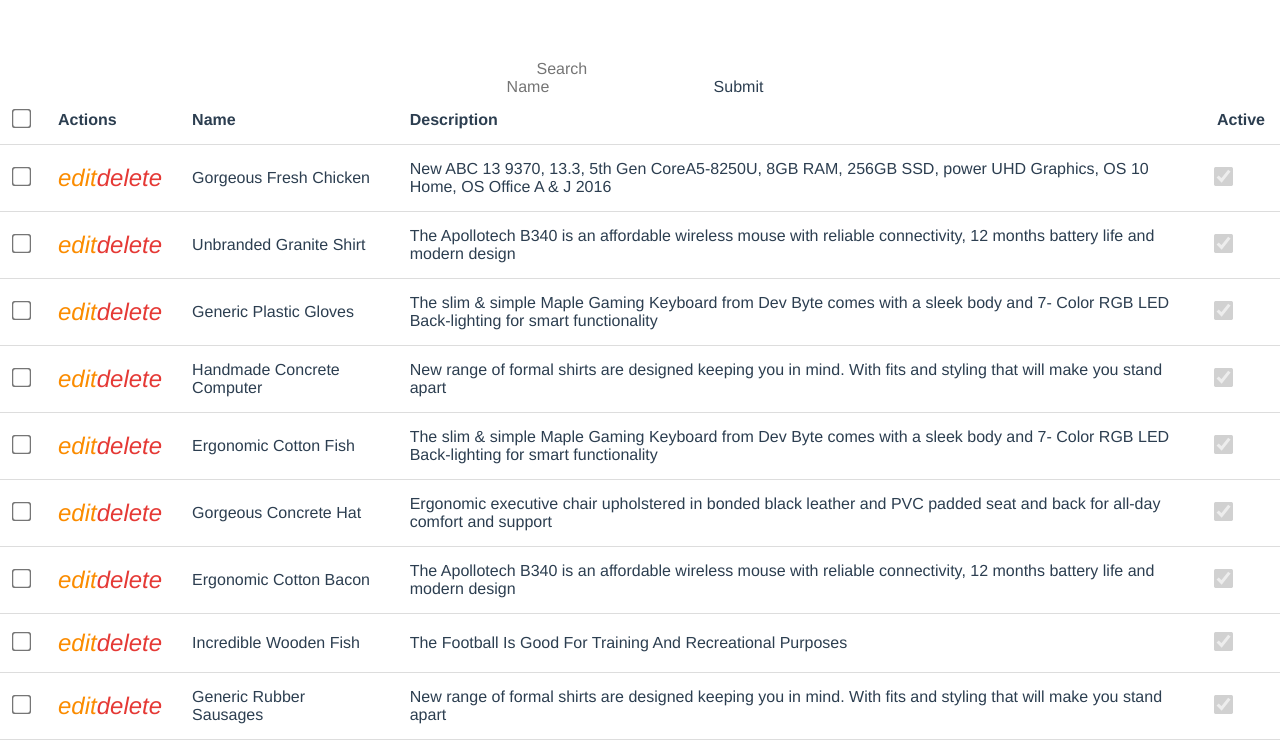
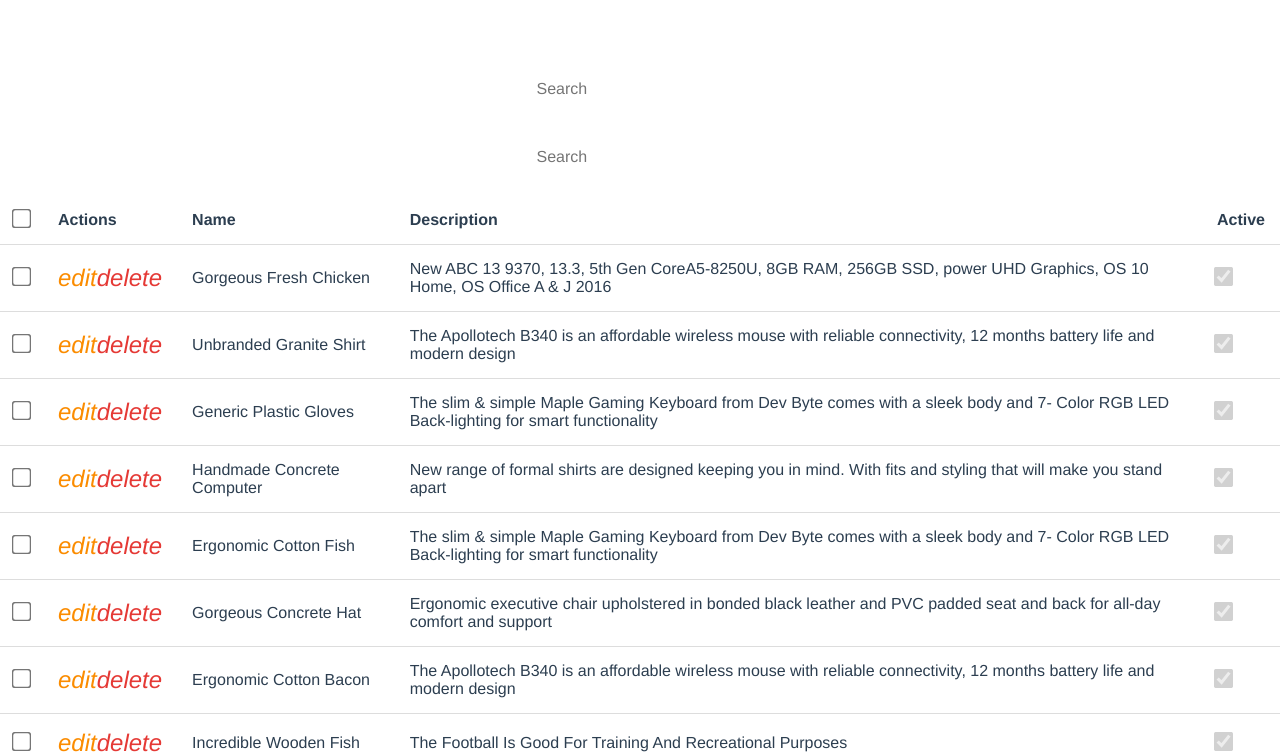
Before and after one commit to davebenner14/VueRESTfulCRUDify, a Vue app: page / in a window 1280 px wide. Shown: the top 755 px of the page. Built offline with nearby package versions, Linux system fonts and the light colour scheme; the HTML template or start-up script is replaced by a standard one; what vue-js-modal would draw is missing.

Commit message:
Add SearchBar functionality

```diff
--- a/src/components/DataForm.vue
+++ b/src/components/DataForm.vue
@@ -1,8 +1,5 @@
 <template>
-  <div>
-    <input v-model="formData.name" type="text" placeholder="Name" />
-    <button @click="submitForm">Submit</button>
-  </div>
+  <div></div>
 </template>
 
 <script>
--- a/src/components/DataList.vue
+++ b/src/components/DataList.vue
@@ -1,5 +1,7 @@
 <template>
   <div>
+    <SearchBar @search="performSearch" />
+
     <table>
       <thead>
         <tr>
@@ -81,13 +83,18 @@
 </template>
 
 <script>
+import SearchBar from "./SearchBar.vue";
 import "./DataList.css";
 import { mapActions, mapGetters } from "vuex";
 
 export default {
+  components: {
+    SearchBar,
+  },
   name: "DataList",
   data() {
     return {
+      searchTerm: "",
       formData: {},
       selectedItems: [],
       currentPage: 1,
@@ -97,13 +104,27 @@ export default {
   },
   computed: {
     ...mapGetters(["dataList"]),
+    filteredDataList() {
+      if (!this.searchTerm) {
+        return this.dataList;
+      }
+      return this.dataList.filter(
+        (item) =>
+          item.name.toLowerCase().includes(this.searchTerm.toLowerCase()) ||
+          item.description
+            .toLowerCase()
+            .includes(this.searchTerm.toLowerCase()) ||
+          item.id.toString().includes(this.searchTerm)
+      );
+    },
+
     pagedDataList() {
       const start = (this.currentPage - 1) * this.itemsPerPage;
       const end = start + this.itemsPerPage;
-      return this.dataList.slice(start, end);
+      return this.filteredDataList.slice(start, end);
     },
     totalPageCount() {
-      return Math.ceil(this.dataList.length / this.itemsPerPage);
+      return Math.ceil(this.filteredDataList.length / this.itemsPerPage);
     },
     startRecord() {
       return (this.currentPage - 1) * this.itemsPerPage + 1;
@@ -112,11 +133,14 @@ export default {
       return Math.min(this.currentPage * this.itemsPerPage, this.totalRecords);
     },
     totalRecords() {
-      return this.dataList.length;
+      return this.filteredDataList.length;
     },
   },
   methods: {
     ...mapActions(["deleteData", "editData"]),
+    performSearch(searchTerm) {
+      this.searchTerm = searchTerm;
+    },
     deleteItem(item) {
       this.deleteData(item);
     },
--- a/src/components/SearchBar.vue
+++ b/src/components/SearchBar.vue
@@ -1,5 +1,5 @@
 <template>
-  <div>
+  <div class="search-bar">
     <input v-model="searchTerm" type="text" placeholder="Search" />
   </div>
 </template>
@@ -19,3 +19,10 @@ export default {
   },
 };
 </script>
+
+<style scoped>
+.search-bar {
+  padding: 20px;
+  margin-bottom: 10px;
+}
+</style>
```
